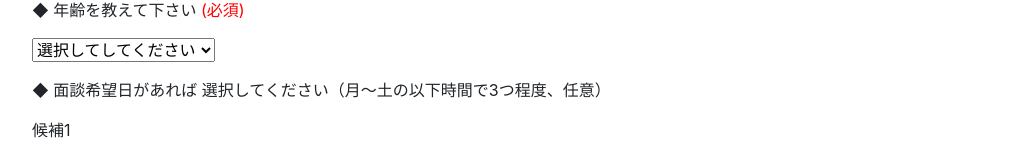
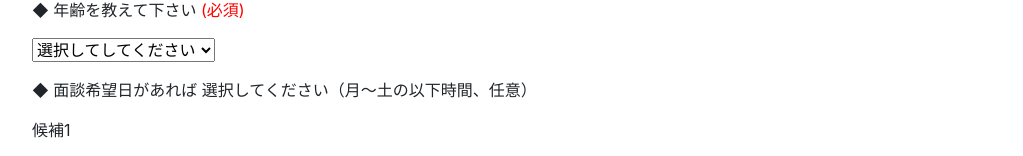
Before and after one commit to shinichirot/line_funfunction, a plain HTML site: page index.html in a window 1280 px wide. Shown: the part 144-300 px from the top of the page, without its empty margins (128-1151 px from the left). Drawn offline with nearby package versions, Linux system fonts and the light colour scheme; a script that the page names is missing.

Commit message:
Update index.html

```diff
--- a/index.html
+++ b/index.html
@@ -40,7 +40,7 @@
 <option value="50代">50代以上</option>
         </select></div>
 
-        <p class="mt-3">◆ 面談希望日があれば 選択してください（月～土の以下時間で3つ程度、任意）</p>
+        <p class="mt-3">◆ 面談希望日があれば 選択してください（月～土の以下時間、任意）</p>
         <p class="mt-3">候補1</p>
         <div>
             <input class="form-control w-100 mt-1" name="date1" maxlength="10" type="date">
```
